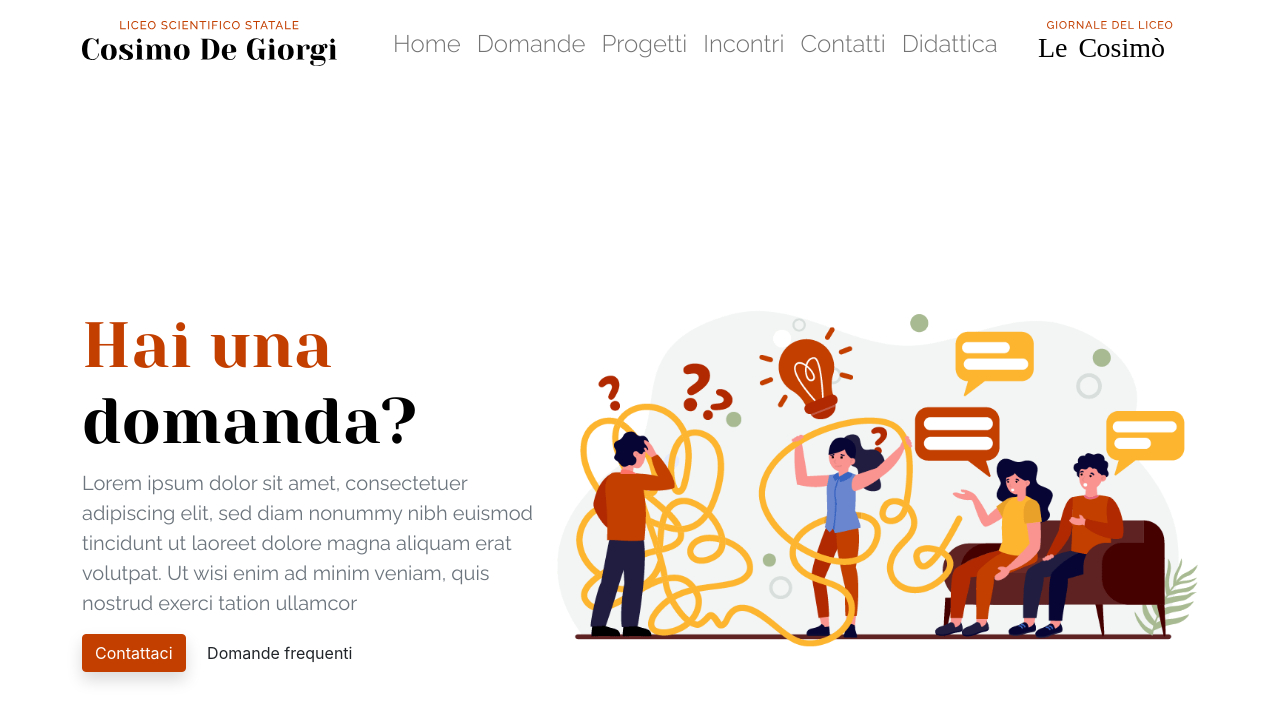
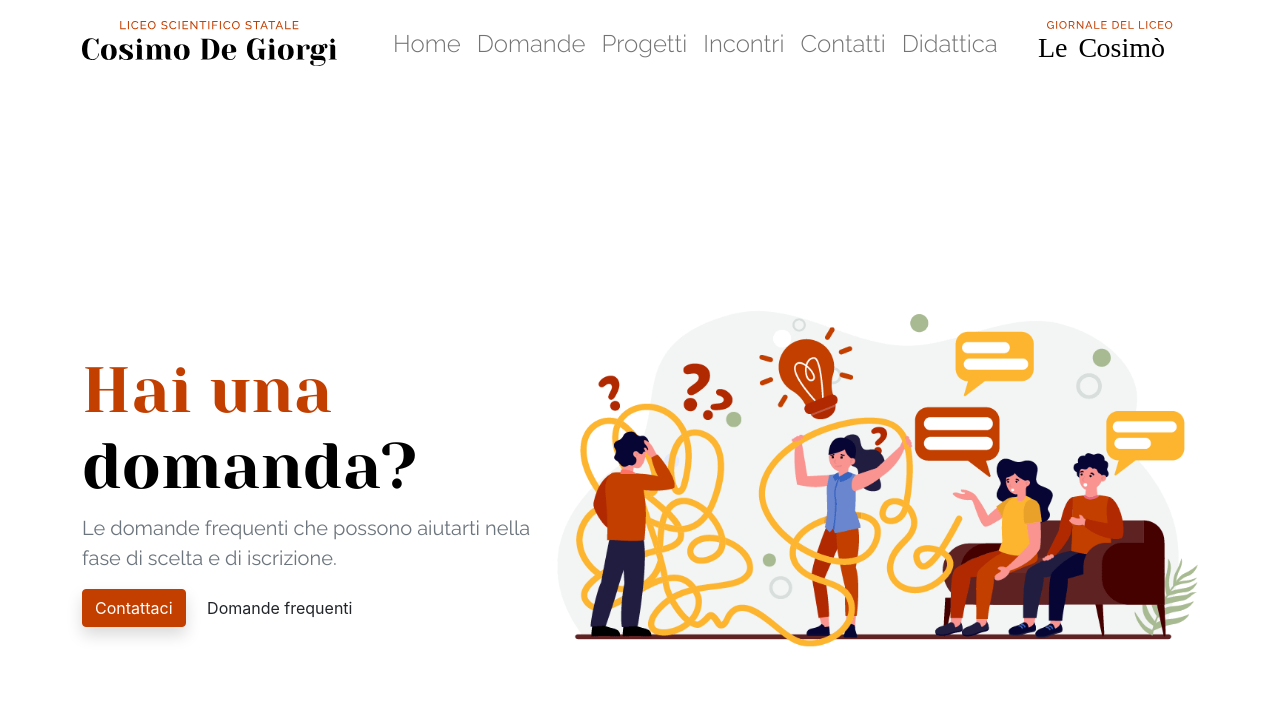
Before and after one commit to PiervitoCreanza/orientamento.liceodegiorgi.edu.it, a Jekyll site: the page built from domande.html, in a window 1280 px wide. Shown: the top 722 px of the page. Built offline with Jekyll 4.4.1, drawn with Linux system fonts in a browser that asks for light colours.

```diff
--- a/_data/domande.json
+++ b/_data/domande.json
@@ -1,7 +1,7 @@
 {
     "sezione1": {
         "titolo": "<span class='text-red'>Hai una</span> domanda?",
-        "sottotitolo": "Lorem ipsum dolor sit amet, consectetuer adipiscing elit, sed diam nonummy nibh euismod tincidunt ut laoreet dolore magna aliquam erat volutpat. Ut wisi enim ad minim veniam, quis nostrud exerci tation ullamcor",
+        "sottotitolo": "Le domande frequenti che possono aiutarti nella fase di scelta e di iscrizione.",
         "pulsanteRosso": "Contattaci",
         "pulsante": "Domande frequenti"
     },
--- a/_data/incontri.json
+++ b/_data/incontri.json
@@ -21,7 +21,7 @@
             "descrizione": "Le docenti referenti per l’Orientamento in Ingresso offriranno supporto individuale per informazioni e chiarimenti tutti i lunedì pomeriggio, dalle ore 16.00 alle ore 18.00, a partire dal 26 ottobre 2020 e sino al termine delle iscrizioni. ",
             "pulsanteRosso": "Manda una Mail",
             "pulsante": "Altre informazioni"
-        },
+        }
     },
     "sezione3": {
         "data1": {
```
